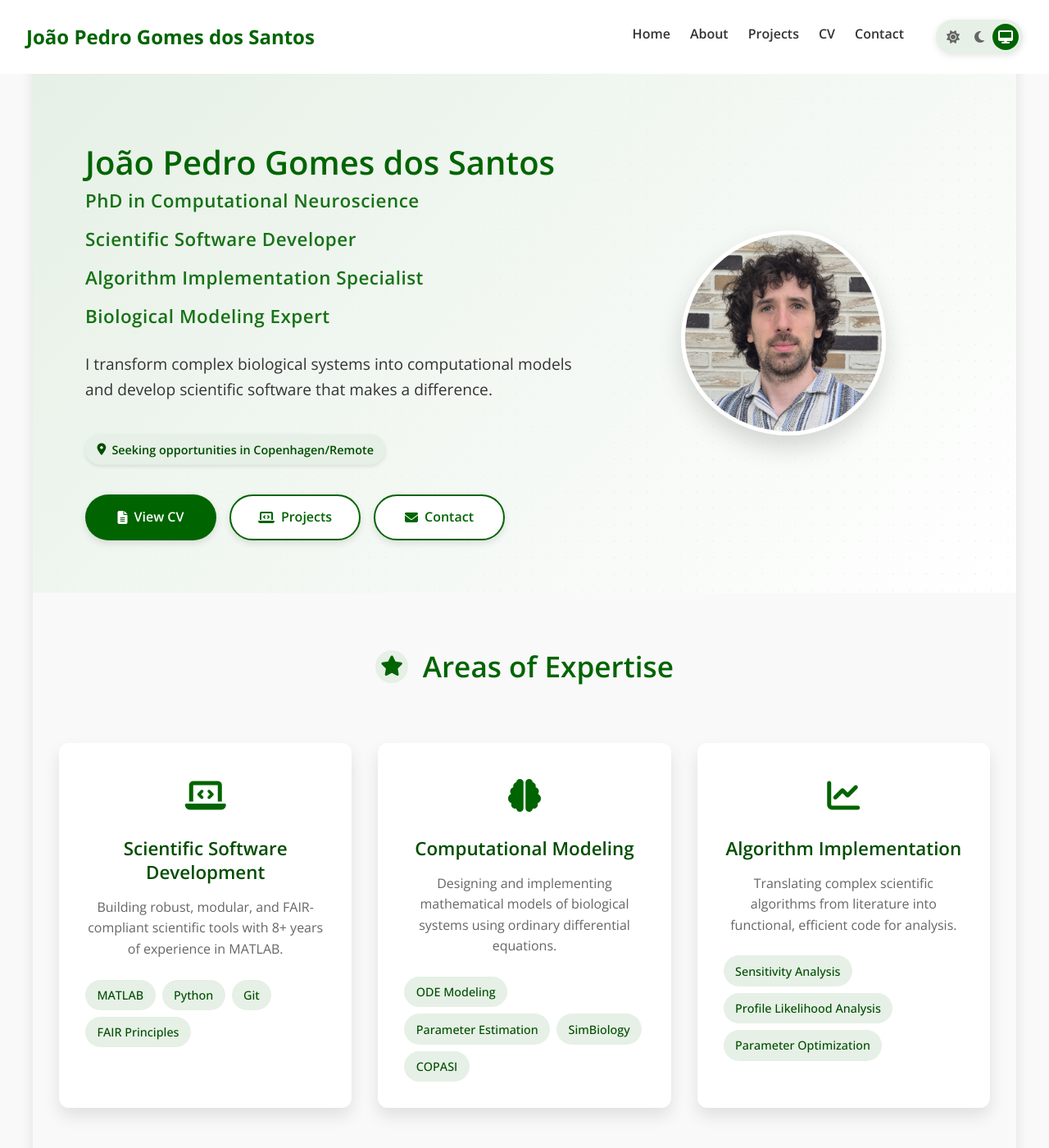
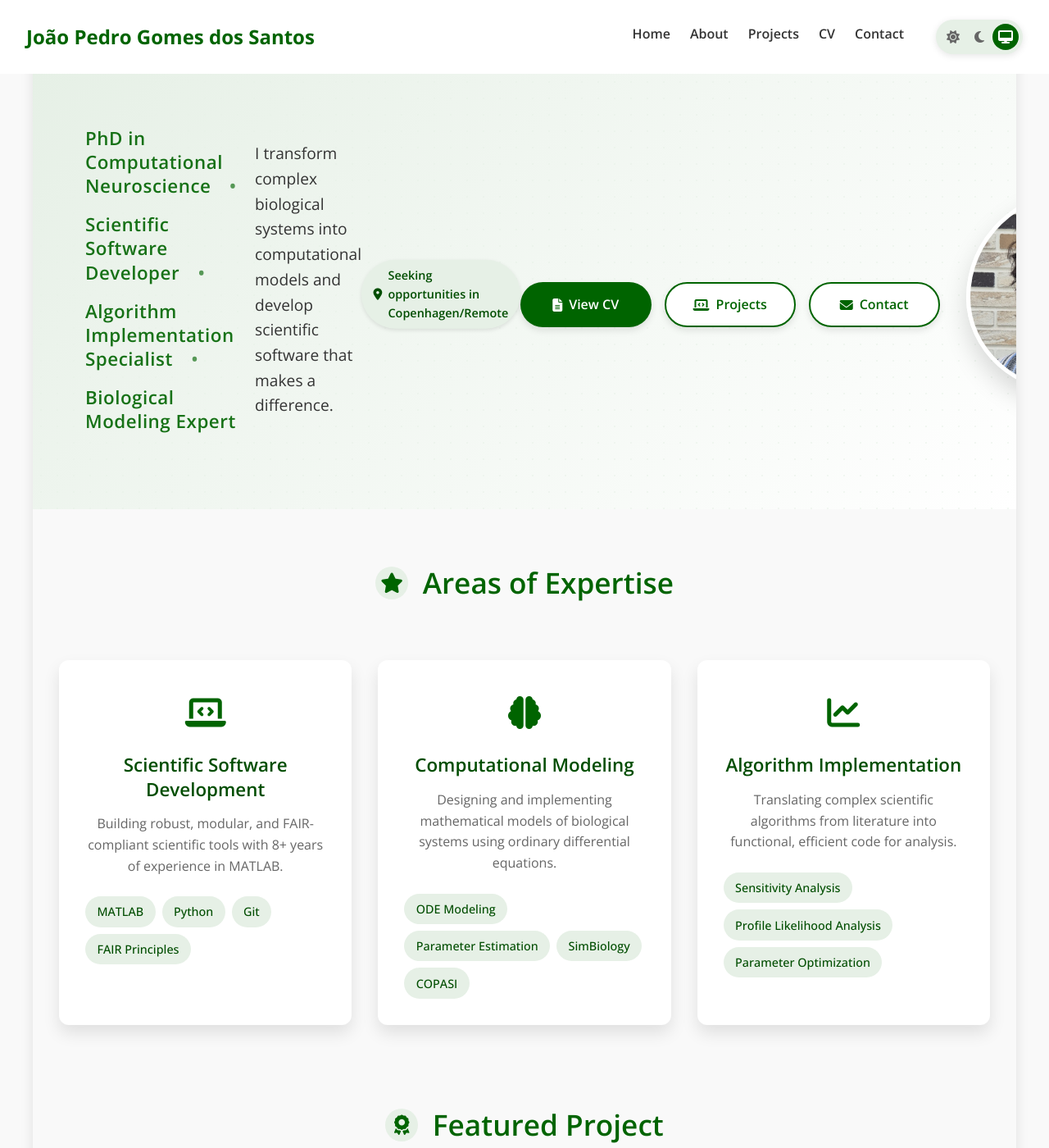
Before and after one commit to jpgsantos/jpgsantos.github.io, a Jekyll site: the page built from index.md, in a window 1280 px wide and 1400 px high. Shown: the whole window at 82% size. Built offline with Jekyll 4.4.1, drawn with Linux system fonts in a browser that asks for light colours.

Commit message:
Update index.md

```diff
--- a/index.md
+++ b/index.md
@@ -6,31 +6,28 @@ title: Home
 <div class="hero-section">
   <div class="hero-background"></div>
   <div class="hero-content">
-    <div class="hero-text">
-      <h1>João Pedro Gomes dos Santos</h1>
-      <div class="attributes-list">
-        <h2>
-          <span class="attribute-item">PhD in Computational Neuroscience</span>
-          <span class="attribute-item">Scientific Software Developer</span>
-          <span class="attribute-item">Algorithm Implementation Specialist</span>
-          <span class="attribute-item">Biological Modeling Expert</span>
-        </h2>
-      </div>
-      <p class="hero-description">I transform complex biological systems into computational models and develop scientific software that makes a difference.</p>
-      <div class="location-badge">
-        <i class="fas fa-map-marker-alt"></i> Seeking opportunities in Copenhagen/Remote
-      </div>
-      <div class="hero-buttons">
-        <a href="{{ '/cv' | relative_url }}" class="hero-button primary-button">
-          <i class="fas fa-file-alt"></i> View CV
-        </a>
-        <a href="{{ '/projects' | relative_url }}" class="hero-button secondary-button">
-          <i class="fas fa-laptop-code"></i> Projects
-        </a>
-        <a href="{{ '/contact' | relative_url }}" class="hero-button secondary-button">
-          <i class="fas fa-envelope"></i> Contact
-        </a>
-      </div>
+    <div class="attributes-list">
+      <h2>
+        <span class="attribute-item">PhD in Computational Neuroscience</span>
+        <span class="attribute-item">Scientific Software Developer</span>
+        <span class="attribute-item">Algorithm Implementation Specialist</span>
+        <span class="attribute-item">Biological Modeling Expert</span>
+      </h2>
+    </div>
+    <p class="hero-description">I transform complex biological systems into computational models and develop scientific software that makes a difference.</p>
+    <div class="location-badge">
+      <i class="fas fa-map-marker-alt"></i> Seeking opportunities in Copenhagen/Remote
+    </div>
+    <div class="hero-buttons">
+      <a href="{{ '/cv' | relative_url }}" class="hero-button primary-button">
+        <i class="fas fa-file-alt"></i> View CV
+      </a>
+      <a href="{{ '/projects' | relative_url }}" class="hero-button secondary-button">
+        <i class="fas fa-laptop-code"></i> Projects
+      </a>
+      <a href="{{ '/contact' | relative_url }}" class="hero-button secondary-button">
+        <i class="fas fa-envelope"></i> Contact
+      </a>
     </div>
     <div class="hero-image-container">
       <div class="hero-image-border">
@@ -222,21 +219,30 @@ title: Home
 /* Attributes list styling */
 .attributes-list h2 {
   display: flex;
-  flex-direction: column;
-  gap: 0.2em;
+  flex-wrap: wrap;
+  gap: 0.5em;
   font-size: 1.4em;
   color: var(--primary-color);
-  font-weight: 700;
+  font-weight: 600;
   letter-spacing: 0.5px;
   margin: 0 0 1em 0;
   line-height: 1.3;
+  height: auto;
 }
 
 .attribute-item {
   position: relative;
-  display: block;
+  display: inline;
   opacity: 0.9;
+  margin-right: 1em;
 }
+
+.attribute-item:not(:last-child)::after {
+  content: "•";
+  margin-left: 1em;
+  opacity: 0.7;
+}
+
 
 .location-badge {
   display: inline-flex;
@@ -412,6 +418,12 @@ title: Home
 
   .attributes-list h2 {
     font-size: 1.2em;
+	justify-content: center;
+  }
+
+  .attribute-item {
+    margin-bottom: 0.5em;
   }
 }
+}
 </style>
```
